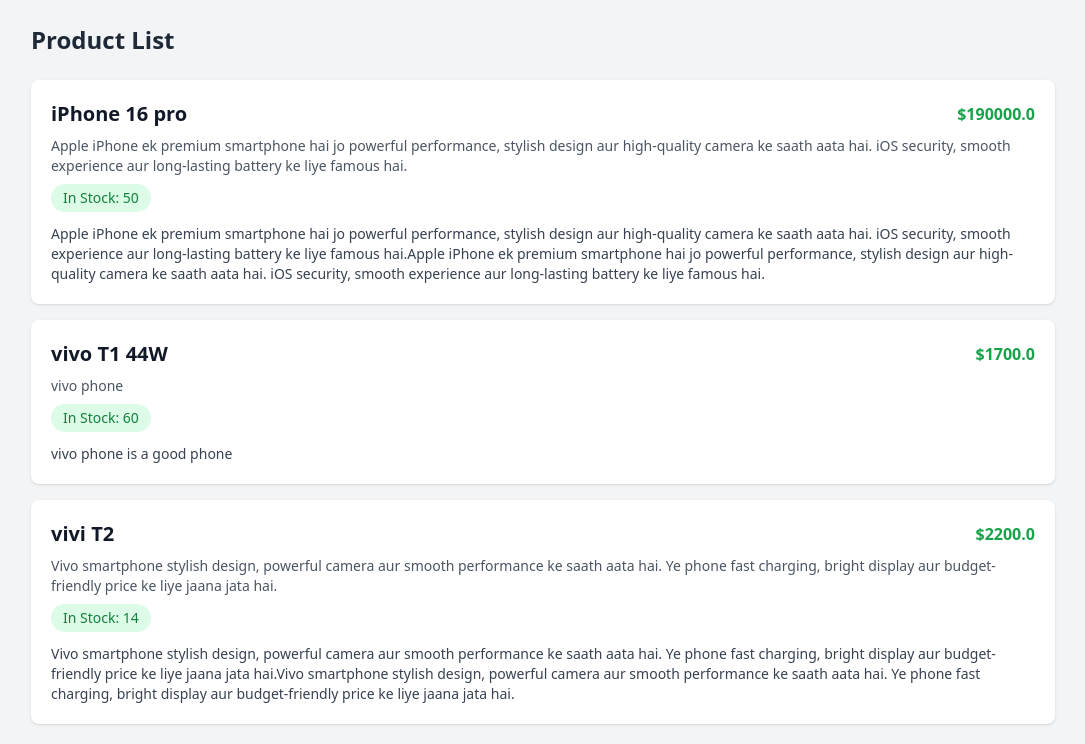
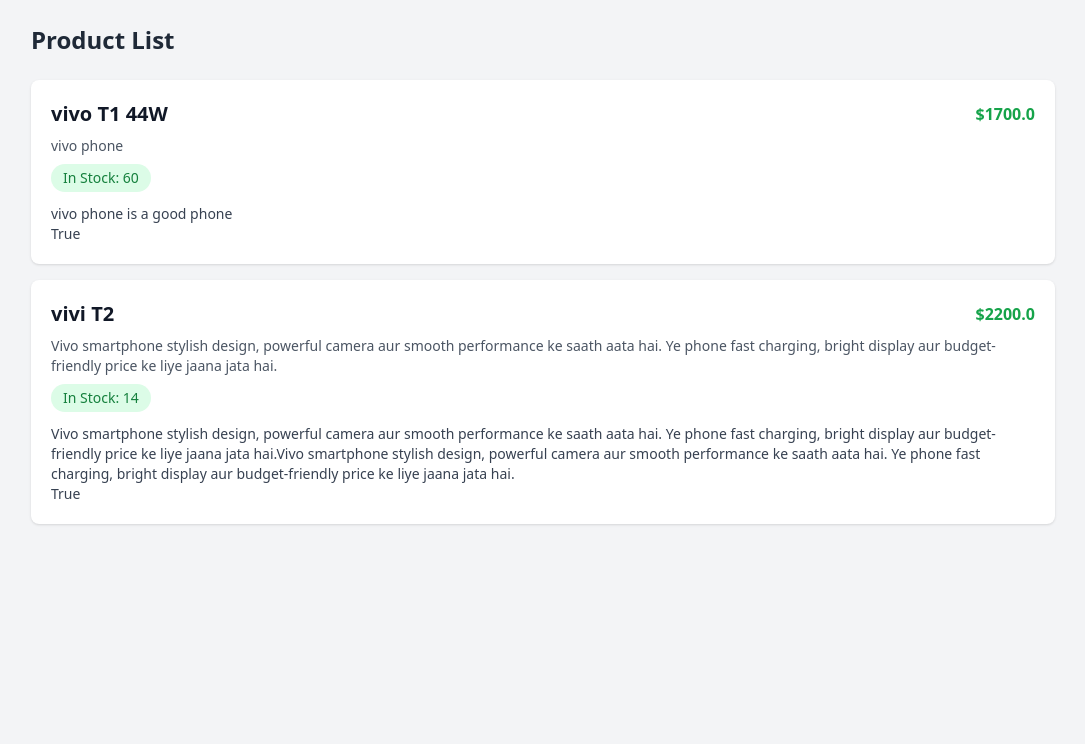
Before and after one commit to wd-75/python-, a Django app: page /product_list/ in a window 1280 px wide. Shown: the top 744 px of the page, without its empty margins (97-1182 px from the left). Run offline with Django 5.2, Linux system fonts and the light colour scheme; data comes from the database, SQL or seed files in the repository; both versions use the stored data as it was after the commit; some libraries are stand-ins or nearby versions.

Commit message:
product with a error and same code index and project

```diff
--- a/myproject/views.py
+++ b/myproject/views.py
@@ -27,7 +27,7 @@ def student_list(request):
 
 from shop.models import Product
 def product_list(request):
-    products = Product.objects.all()
+    products = Product.objects.filter(verified=True)
     list(products)
     print(products)
     context = {'products': products}
@@ -52,292 +52,6 @@ def contact(request):
 
 
 def shop(request):
-    product_list = [
-    {
-    "name": "Wireless Headphones",
-    "price": "$49.99",
-    "in_stock": True,
-    "description": "High-quality wireless headphones with noise isolation.",
-    "image_url": "https://images.unsplash.com/photo-1517336714731-489689fd1ca8?auto=format&fit=crop&w=600&q=80"
-    },
-    {
-    "name": "Running Shoes",
-    "price": "$79.99",
-    "in_stock": True,
-    "description": "Lightweight and comfortable running shoes for daily workouts.",
-    "image_url": "https://images.unsplash.com/photo-1542291026-7eec264c27ff?auto=format&fit=crop&w=600&q=80"
-    },
-    {
-    "name": "Smart Watch",
-    "price": "$99.99",
-    "in_stock": False,
-    "description": "Track your fitness, heart rate, and daily activities.",
-    "image_url": "https://images.unsplash.com/photo-1523275335684-37898b6baf30?auto=format&fit=crop&w=600&q=80"
-    },
-    {
-    "name": "Backpack",
-    "price": "$39.99",
-    "in_stock": True,
-    "description": "Durable backpack suitable for travel, college, or office use.",
-    "image_url": "https://th.bing.com/th/id/OIP.WpxXdXIJyIFwa6sIbBUJMQHaHa?w=182&h=183&c=7&r=0&o=7&dpr=1.3&pid=1.7&rm=3"
-    },
-    {
-    "name": "Sunglasses",
-    "price": "$19.99",
-    "in_stock": True,
-    "description": "Stylish UV-protected sunglasses for outdoor wear.",
-    "image_url": "https://images.unsplash.com/photo-1511499767150-a48a237f0083?auto=format&fit=crop&w=600&q=80"
-    },
-    {
-    "name": "Bluetooth Speaker",
-    "price": "$59.99",
-    "in_stock": True,
-    "description": "Portable Bluetooth speaker with deep bass and clear sound.",
-    "image_url": "https://m.media-amazon.com/images/I/81KehT0f84L.jpg"
-    },
-    {
-    "name": "DSLR Camera",
-    "price": "$499.99",
-    "in_stock": True,
-    "description": "Capture stunning photos with professional-level clarity.",
-    "image_url": "https://tse3.mm.bing.net/th/id/OIP.2ewPvAlmOFp9wmJjHt3lVwHaHa?rs=1&pid=ImgDetMain&o=7&rm=3"
-    },
-    {
-    "name": "Office Chair",
-    "price": "$129.99",
-    "in_stock": False,
-    "description": "Ergonomic chair designed for long working hours.",
-    "image_url": "https://images.unsplash.com/photo-1586023492125-27b2c045efd7?auto=format&fit=crop&w=600&q=80"
-    },
-    {
-    "name": "Coffee Mug",
-    "price": "$9.99",
-    "in_stock": True,
-    "description": "Minimal ceramic mug perfect for coffee or tea.",
-    "image_url": "https://images.unsplash.com/photo-1517685352821-92cf88aee5a5?auto=format&fit=crop&w=600&q=80"
-    },
-    {
-    "name": "Laptop Stand",
-    "price": "$24.99",
-    "in_stock": False,
-    "description": "Adjustable aluminum stand for better laptop ergonomics.",
-    "image_url": "https://images.unsplash.com/photo-1587825140708-dfaf72ae4b04?auto=format&fit=crop&w=600&q=80"
-    },
-    {
-    "name": "Wireless Mouse",
-    "price": "$14.99",
-    "in_stock": True,
-    "description": "Smooth and responsive wireless mouse with ergonomic design.",
-    "image_url": "https://images.unsplash.com/photo-1587829741301-dc798b83add3?auto=format&fit=crop&w=600&q=80"
-    },
-    {
-    "name": "Mechanical Keyboard",
-    "price": "$59.99",
-    "in_stock": True,
-    "description": "RGB backlit mechanical keyboard with tactile switches.",
-    "image_url": "https://images.unsplash.com/photo-1517336714731-489689fd1ca8?auto=format&fit=crop&w=600&q=80"
-    },
-    {
-    "name": "USB-C Hub",
-    "price": "$29.99",
-    "in_stock": False,
-    "description": "Multi-port USB-C hub with HDMI, USB, and SD card slots.",
-    "image_url": "https://images.unsplash.com/photo-1615750185825-fc85c6aba8b1?auto=format&fit=crop&w=600&q=80"
-    },
-    {
-    "name": "Noise Cancelling Headphones",
-    "price": "$89.99",
-    "in_stock": False,
-    "description": "Over-ear headphones with active noise cancellation.",
-    "image_url": "https://images.unsplash.com/photo-1583394838336-acd977736f90?auto=format&fit=crop&w=600&q=80"
-    },
-    {
-    "name": "Smartphone Tripod",
-    "price": "$19.99",
-    "in_stock": True,
-    "description": "Flexible tripod for smartphones and small cameras.",
-    "image_url": "https://images.unsplash.com/photo-1526170375885-4d8ecf77b99f?auto=format&fit=crop&w=600&q=80"
-    },
-    {
-    "name": "Portable SSD",
-    "price": "$99.99",
-    "in_stock": True,
-    "description": "High-speed portable SSD for fast data transfer.",
-    "image_url": "https://images.unsplash.com/photo-1628557118391-56cd62c9f2cb?auto=format&fit=crop&w=600&q=80"
-    },
-    {
-    "name": "Webcam HD",
-    "price": "$39.99",
-    "in_stock": False,
-    "description": "1080p HD webcam for online meetings and streaming.",
-    "image_url": "https://images.unsplash.com/photo-1580894908360-7bdfc3a66e35?auto=format&fit=crop&w=600&q=80"
-    },
-    {
-    "name": "Bluetooth Speaker",
-    "price": "$34.99",
-    "in_stock": True,
-    "description": "Compact Bluetooth speaker with powerful bass.",
-    "image_url": "https://images.unsplash.com/photo-1585386959984-a4155224a1ad?auto=format&fit=crop&w=600&q=80"
-    },
-    {
-    "name": "Wireless Charger",
-    "price": "$22.99",
-    "in_stock": False,
-    "description": "Fast wireless charging pad for smartphones.",
-    "image_url": "https://images.unsplash.com/photo-1618410320607-dbb2c4a9db6b?auto=format&fit=crop&w=600&q=80"
-    },
-    {
-    "name": "Laptop Backpack",
-    "price": "$49.99",
-    "in_stock": True,
-    "description": "Water-resistant backpack with padded laptop compartment.",
-    "image_url": "https://images.unsplash.com/photo-1542291026-7eec264c27ff?auto=format&fit=crop&w=600&q=80"
-    },
-    {
-    "name": "MacBook Air M1",
-    "price": "$899.99",
-    "in_stock": True,
-    "description": "Lightweight laptop with Apple M1 chip and long battery life.",
-    "image_url": "https://images.unsplash.com/photo-1517336714731-489689fd1ca8?auto=format&fit=crop&w=600&q=80"
-    },
-    {
-    "name": "Dell XPS 13",
-    "price": "$999.99",
-    "in_stock": False,
-    "description": "Premium Ultrabook with InfinityEdge display.",
-    "image_url": "https://images.unsplash.com/photo-1593642634315-48f5414c3ad9?auto=format&fit=crop&w=600&q=80"
-    },
-    {
-    "name": "HP Pavilion Laptop",
-    "price": "$649.99",
-    "in_stock": True,
-    "description": "Powerful everyday laptop for work and study.",
-    "image_url": "https://images.unsplash.com/photo-1587614382346-ac8c9b2f0c68?auto=format&fit=crop&w=600&q=80"
-    },
-    {
-    "name": "Lenovo ThinkPad X1",
-    "price": "$1099.99",
-    "in_stock": True,
-    "description": "Business-class laptop with durable build.",
-    "image_url": "https://images.unsplash.com/photo-1587825140708-dfaf72ae4b04?auto=format&fit=crop&w=600&q=80"
-    },
-    {
-    "name": "Asus ROG Gaming Laptop",
-    "price": "$1299.99",
-    "in_stock": True,
-    "description": "High-performance gaming laptop with RGB keyboard.",
-    "image_url": "https://images.unsplash.com/photo-1603302576837-37561b2e2302?auto=format&fit=crop&w=600&q=80"
-    },
-    {
-    "name": "Acer Aspire 5",
-    "price": "$579.99",
-    "in_stock": True,
-    "description": "Affordable laptop with solid performance.",
-    "image_url": "https://images.unsplash.com/photo-1588702547923-7093a6c3ba33?auto=format&fit=crop&w=600&q=80"
-    },
-    {
-    "name": "Microsoft Surface Laptop",
-    "price": "$999.99",
-    "in_stock": False,
-    "description": "Sleek design with high-resolution touchscreen.",
-    "image_url": "https://images.unsplash.com/photo-1611078489935-0cb964de46d6?auto=format&fit=crop&w=600&q=80"
-    },
-    {
-    "name": "Samsung Galaxy Book",
-    "price": "$749.99",
-    "in_stock": True,
-    "description": "Slim laptop optimized for Samsung ecosystem.",
-    "image_url": "https://images.unsplash.com/photo-1593642702821-c8da6771f0c6?auto=format&fit=crop&w=600&q=80"
-    },
-    {
-    "name": "iPhone 14",
-    "price": "$799.99",
-    "in_stock": True,
-    "description": "Apple smartphone with advanced camera system.",
-    "image_url": "https://images.unsplash.com/photo-1661961112951-f2bfd72e0d3c?auto=format&fit=crop&w=600&q=80"
-    },
-    {
-    "name": "iPhone 13",
-    "price": "$699.99",
-    "in_stock": False,
-    "description": "Powerful iPhone with A15 Bionic chip.",
-    "image_url": "https://images.unsplash.com/photo-1632661674596-df8be070a5c5?auto=format&fit=crop&w=600&q=80"
-    },
-    {
-    "name": "Samsung Galaxy S23",
-    "price": "$749.99",
-    "in_stock": False,
-    "description": "Flagship Android phone with stunning display.",
-    "image_url": "https://images.unsplash.com/photo-1678911820864-e2c567c655d7?auto=format&fit=crop&w=600&q=80"
-    },
-    {
-    "name": "Samsung Galaxy A54",
-    "price": "$399.99",
-    "in_stock": True,
-    "description": "Mid-range smartphone with premium features.",
-    "image_url": "https://images.unsplash.com/photo-1605787020600-b9ebd5df1d07?auto=format&fit=crop&w=600&q=80"
-    },
-    {
-    "name": "OnePlus 11",
-    "price": "$699.99",
-    "in_stock": False,
-    "description": "Fast and smooth performance with AMOLED display.",
-    "image_url": "https://images.unsplash.com/photo-1616348436168-de43ad0db179?auto=format&fit=crop&w=600&q=80"
-    },
-    {
-    "name": "Google Pixel 7",
-    "price": "$599.99",
-    "in_stock": True,
-    "description": "Clean Android experience with excellent camera.",
-    "image_url": "https://images.unsplash.com/photo-1665003996020-dc0f9c0aeb5a?auto=format&fit=crop&w=600&q=80"
-    },
-    {
-    "name": "Xiaomi Redmi Note 12",
-    "price": "$249.99",
-    "in_stock": True,
-    "description": "Budget-friendly phone with big display.",
-    "image_url": "https://images.unsplash.com/photo-1598327105666-5b89351aff97?auto=format&fit=crop&w=600&q=80"
-    },
-    {
-    "name": "Realme GT Neo",
-    "price": "$329.99",
-    "in_stock": True,
-    "description": "Performance-focused smartphone at affordable price.",
-    "image_url": "https://images.unsplash.com/photo-1621330396173-e41b1cafd17f?auto=format&fit=crop&w=600&q=80"
-    },
-    {
-    "name": "Oppo Reno 8",
-    "price": "$449.99",
-    "in_stock": True,
-    "description": "Stylish smartphone with fast charging.",
-    "image_url": "https://images.unsplash.com/photo-1604671368394-2240d0b1bb6c?auto=format&fit=crop&w=600&q=80"
-    },
-    {
-    "name": "Vivo V27",
-    "price": "$379.99",
-    "in_stock": True,
-    "description": "Camera-focused smartphone with sleek design.",
-    "image_url": "https://images.unsplash.com/photo-1580910051074-7a9c2f41d1db?auto=format&fit=crop&w=600&q=80"
-    },
-    {
-    "name": "Motorola Edge 40",
-    "price": "$499.99",
-    "in_stock": True,
-    "description": "Curved display phone with clean Android UI.",
-    "image_url": "https://images.unsplash.com/photo-1592899677977-9c10ca588bbd?auto=format&fit=crop&w=600&q=80"
-    },
-    {
-    "name": "Nokia G60",
-    "price": "$299.99",
-    "in_stock": True,
-    "description": "Reliable smartphone with strong build quality.",
-    "image_url": "https://images.unsplash.com/photo-1605236453806-6ff36851218e?auto=format&fit=crop&w=600&q=80"
-    },
-    ]
-
-    # return HttpResponse(f"<h1>Welcome to the shop page! </h1><P>Enjoy your shopping.</P> <h2> products <h2>{product_list}")
-    # return render(request, "index.html", {})
-
     context ={
         "products": product_list,
         "title": "मेरो पसलम",
@@ -346,7 +60,7 @@ def shop(request):
 
     }
 
-    return render(request, "index.html", context)
+    return render(request, "contact.html", context)
 
 
 
--- a/shop/models.py
+++ b/shop/models.py
@@ -22,6 +22,7 @@ class Product(models.Model):
     short_description = models.CharField(max_length=500)
     stock = models.IntegerField()
     description = models.TextField(null=True, blank=True)
+    verified = models.BooleanField(default=False)
 
     def __str__(self):
         return self.title
--- a/templates/product_list.html
+++ b/templates/product_list.html
@@ -30,9 +30,13 @@
       <p class="text-gray-700 text-sm">
         {{ product.description }}
       </p>
+      <p class="text-gray-700 text-sm">
+        {{ product.verified}}
+      </p>
+
     </div>
+
 {% endfor %}
-
 
   </div>
 
```
Also changed, not shown: db.sqlite3, index.html (deleted), shop/migrations/0007_product_verified.py (added).
